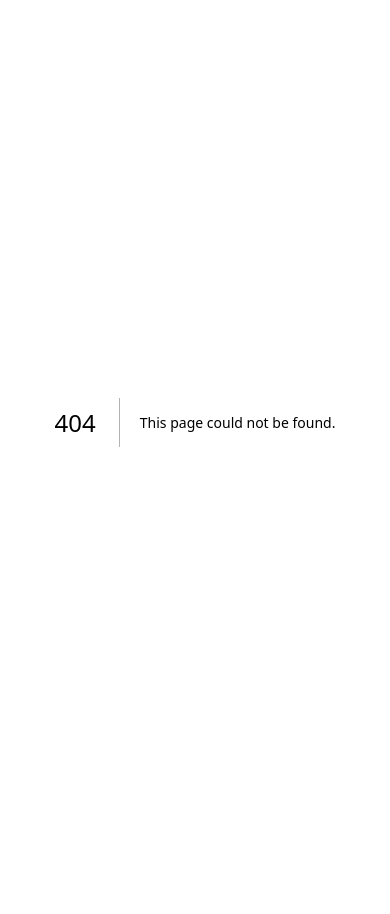
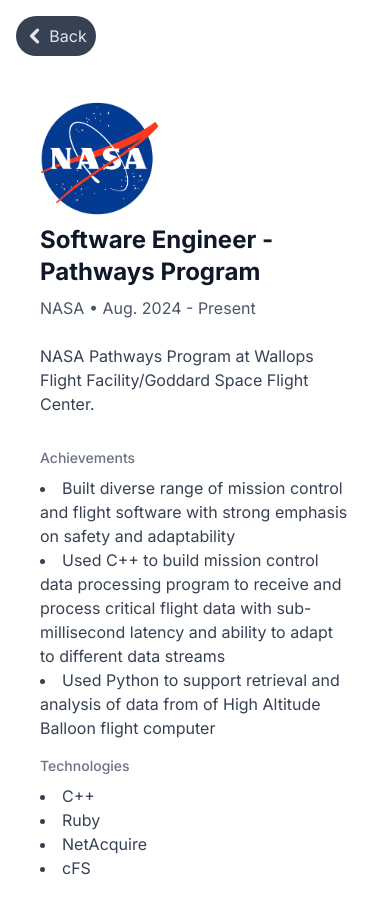
Before and after one commit to jackturner106/jackturner-us, a Next.js app: page /mobileDetailPage/1 in a window 390 px wide. Before the commit this address had no page. Shown: the top 914 px of the page. Before the commit the page ends 844 px from the top, so only its background shows below. Built offline with nearby package versions, Linux system fonts and the light colour scheme.

Commit message:
Added mobile support

```diff
--- a/src/app/education/[id]/page.tsx
+++ /dev/null
@@ -1,9 +0,0 @@
-import { education_list } from '../../data/educations';
-import DetailPanel from '../../components/DetailPanel';
-import { notFound } from 'next/navigation';
-
-export default function EducationDetail({ params }: { params: { id: string } }) {
-  const item = education_list.find((e) => e.id === Number(params.id));
-  if (!item) return notFound();
-  return <DetailPanel item={item} />;
-}
--- a/src/app/experience/[id]/page.tsx
+++ /dev/null
@@ -1,9 +0,0 @@
-import { experience_list } from '../../data/experiences';
-import DetailPanel from '../../components/DetailPanel';
-import { notFound } from 'next/navigation';
-
-export default function ExperienceDetail({ params }: { params: { id: string } }) {
-  const item = experience_list.find((e) => e.id === Number(params.id));
-  if (!item) return notFound();
-  return <DetailPanel item={item} />;
-}
--- /dev/null
+++ b/src/app/mobileDetailPage/[id]/page.tsx
@@ -0,0 +1,30 @@
+'use client';
+import { project_list } from '../../data/projects';
+import { education_list } from '../../data/educations';
+import { experience_list } from '../../data/experiences';
+import DetailPanel from '../../components/DetailPanel';
+import { notFound, useParams } from 'next/navigation';
+import { useRouter } from 'next/navigation';
+import React from 'react';
+
+export default function ProjectDetail({ params }: { params: { id: string } }) {
+  const router = useRouter();
+  const data_items = [...project_list, ...education_list, ...experience_list];
+  const { id } = useParams();
+  const item = data_items.find((p) => p.id === Number(id));
+  if (!item) return notFound();
+  return (
+    <div className="p-4">
+      <button
+        onClick={() => router.back()}
+        className="mb-4 flex items-center text-gray-200 text-base font-large"
+      >
+        <div className="bg-gray-700 hover:bg-gray-600 transition-colors relative w-20 h-10 mx-auto rounded-full flex items-center justify-center">
+          <svg className="w-5 h-5 mr-1" fill="none" stroke="currentColor" strokeWidth="4" viewBox="0 0 24 24"><path strokeLinecap="round" strokeLinejoin="round" d="M15 19l-7-7 7-7" /></svg>
+          Back
+        </div>
+      </button>
+      <DetailPanel item={item} />
+    </div>
+  );
+}
--- a/src/app/page.tsx
+++ b/src/app/page.tsx
@@ -104,7 +104,7 @@
               onClick={() => {
                 if (window.innerWidth < 768) {
                   // On mobile, navigate to detail page
-                  router.push(`/${activeTab}/${item.id}`);
+                  router.push(`/mobileDetailPage/${item.id}`);
                 } else {
                   // On desktop, show detail panel
                   setSelectedItem(item);
--- a/src/app/projects/[id]/page.tsx
+++ /dev/null
@@ -1,9 +0,0 @@
-import { project_list } from '../../data/projects';
-import DetailPanel from '../../components/DetailPanel';
-import { notFound } from 'next/navigation';
-
-export default function ProjectDetail({ params }: { params: { id: string } }) {
-  const item = project_list.find((p) => p.id === Number(params.id));
-  if (!item) return notFound();
-  return <DetailPanel item={item} />;
-}
```
Also changed, not shown: public/UNO_Logo.png.
